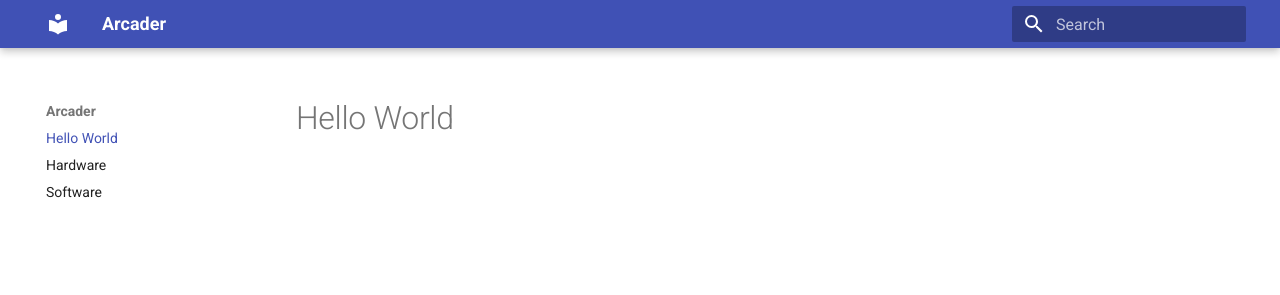
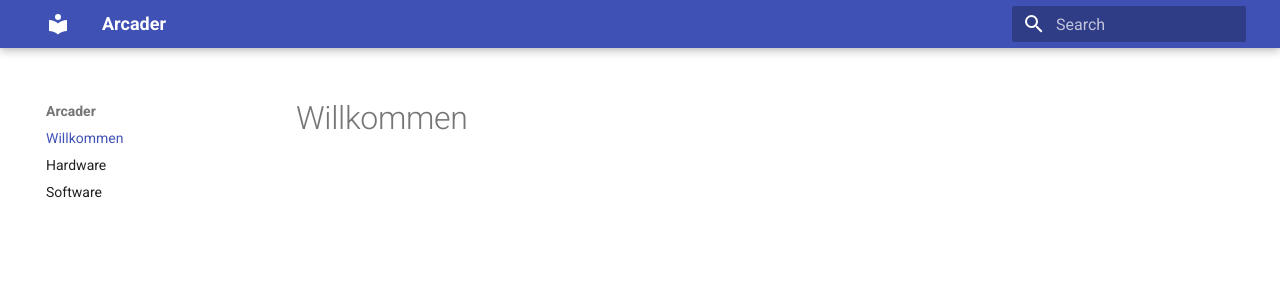
Before and after one commit to HazDu/Arcader, an MkDocs documentation site: the page built from docs/index.md, in a window 1280 px wide. Shown: the top 295 px of the page. Built offline with MkDocs 1.6.1 and Material for MkDocs 9.7.7, drawn with Linux system fonts in a browser that asks for light colours.

Commit message:
Updated the index.md

```diff
--- a/docs/index.md
+++ b/docs/index.md
@@ -1 +1 @@
-# Hello World
+# Willkommen
```
